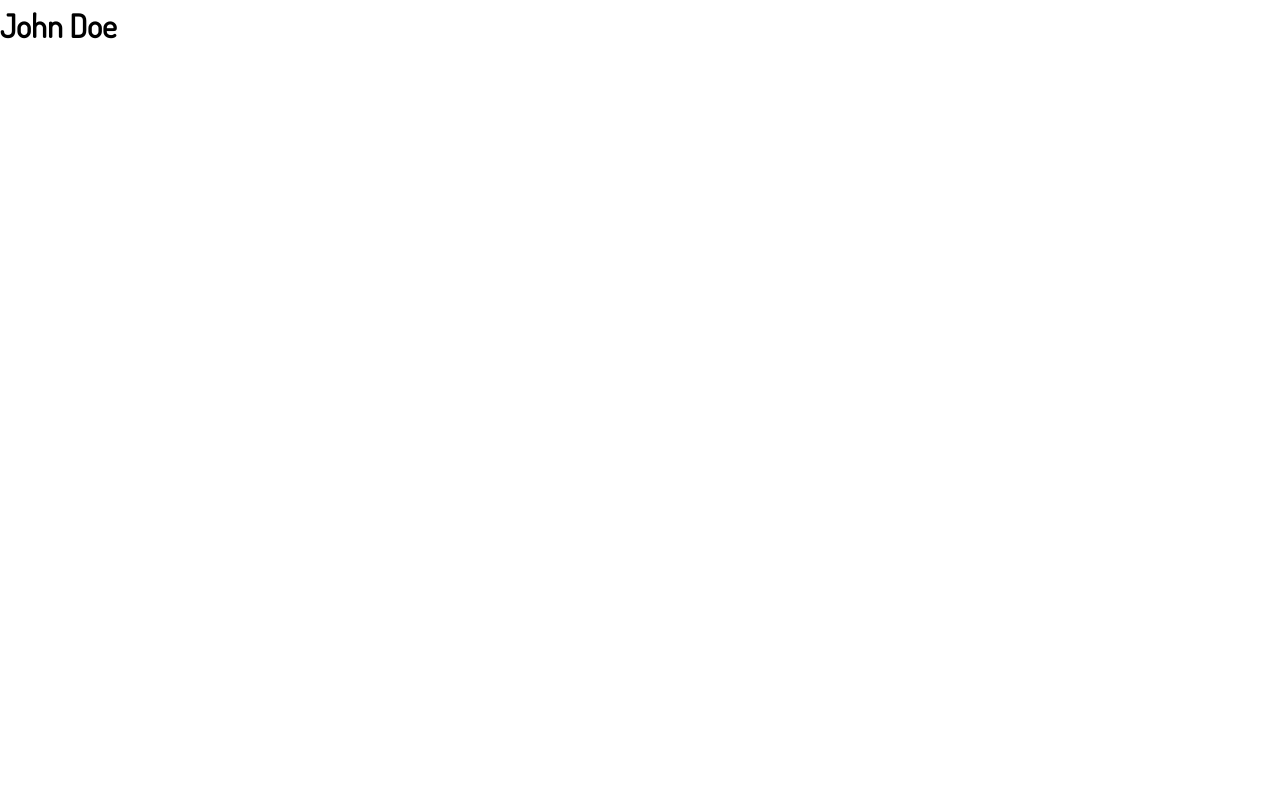
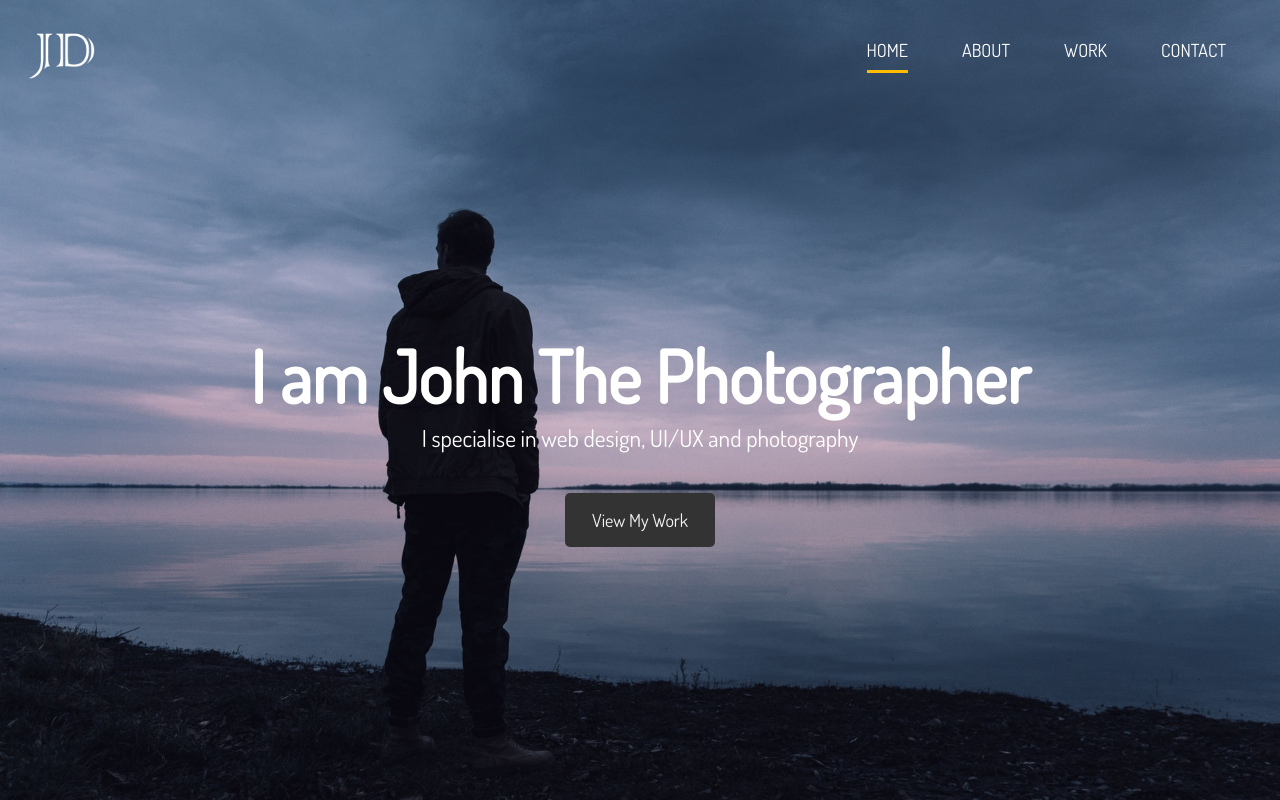
Before and after one commit to clareduerden/sass-portfolio, a website: page dist/index.html in a window 1280 px wide. Drawn offline with Linux system fonts and the light colour scheme.

Commit message:
Add header content and style, add Sass utilities partial, implement JS typewriter effect

```diff
--- a/scss/_config.scss
+++ b/scss/_config.scss
@@ -4,5 +4,6 @@ $website-width: 1280px;
 $main-color: #ffbc00;
 $light-color: #f4f4f4;
 $dark-color: #333;
+$med-color: #ccc;
 $bg-img: url('../img/showcase.jpg');
 $font-stack: 'Dosis', sans-serif;
--- /dev/null
+++ b/scss/_utilities.scss
@@ -0,0 +1,54 @@
+// Page container class
+.container {
+  max-width: $website-width;
+  padding: 0 1.5rem;
+  margin: auto;
+  overflow: hidden;
+}
+
+// Buttons
+
+%btn-shared {
+  display: inline-block;
+  padding: 0.7rem 1.5rem;
+  transition: all 0.5s;
+  border-radius: 5px;
+  // So that both buttons and links are consistent
+  border: none;
+  cursor: pointer;
+}
+
+.btn {
+  &-main {
+    @extend %btn-shared;
+    color: $dark-color;
+    background: $main-color;
+  }
+  &-light {
+    @extend %btn-shared;
+    color: $light-color;
+    background: $dark-color;
+  }
+  &-main {
+    @extend %btn-shared;
+    color: $dark-color;
+    background: $main-color;
+  }
+}
+
+// Whenever we hover on any buttons, have mian color as the background
+// Whenever there is a btn class (use ^ symbol to grab)
+button[class^="btn-"]:hover,
+a[class^="btn-"]:hover,
+input[class^="btn-"]:hover {
+  background: $main-color;
+}
+
+.lead {
+  font-size: 1.3rem;
+  margin-bottom: 2rem;
+}
+
+.text-center {
+  text-align: center;
+}
--- a/scss/main.scss
+++ b/scss/main.scss
@@ -1,6 +1,6 @@
-
 // Import partial files
 @import 'config';
+@import 'utilities';
 
 // General Styles
 
@@ -9,8 +9,13 @@
   padding: 0;
 }
 
+html {
+  font-size: 18px;
+}
+
 body {
   font-family: $font-stack;
+  font-size: 1rem;
   line-height: 1.6;
   background: #fff;
 }
@@ -24,7 +29,9 @@ ul {
   list-style: none;
 }
 
-h2, h3, h4 {
+h2,
+h3,
+h4 {
   text-transform: uppercase;
 }
 
@@ -32,3 +39,77 @@ h2, h3, h4 {
 img {
   width: 100%;
 }
+
+// Logo
+
+#logo {
+  width: 70px;
+  height: 70px;
+  // In case we want to replace the logo image with text
+  color: #fff;
+  text-transform: uppercase;
+}
+
+// Main Nav
+#main-nav {
+  display: flex;
+  justify-content: space-between;
+  // align-items: center;
+  padding-top: 1rem;
+
+  ul {
+    display: flex;
+  }
+
+  li{
+    padding: 1rem 1.5rem;
+  }
+
+  a {
+    color: #fff;
+    text-transform: uppercase;
+    // This border will show up on hover
+    border-bottom: 3px transparent solid;
+    padding-bottom: 0.5rem;
+    // Transition for the border color to change on hover
+    transition: border-color 0.5s;
+
+    // On hover the border color will transition
+    &:hover {
+      border-color: $med-color;
+    }
+
+    // Class of current needs a border on it
+    &.current {
+      border-color: $main-color;
+    }
+  }
+}
+
+// Header ---------------
+
+#header {
+  // Header Home
+  &-home {
+    background: $bg-img;
+    background-repeat: no-repeat;
+    background-size: cover;
+    background-position: center;
+    height: 100vh;
+    color: #fff;
+
+    // Center the header content
+    .header-content {
+      text-align: center;
+      padding-top: 20%;
+
+      h1 {
+        font-size: 4rem;
+        line-height: 1.2;
+      }
+    }
+  }
+  &-inner {
+
+  }
+}
```
Also changed, not shown: dist/css/main.css, dist/index.html.
